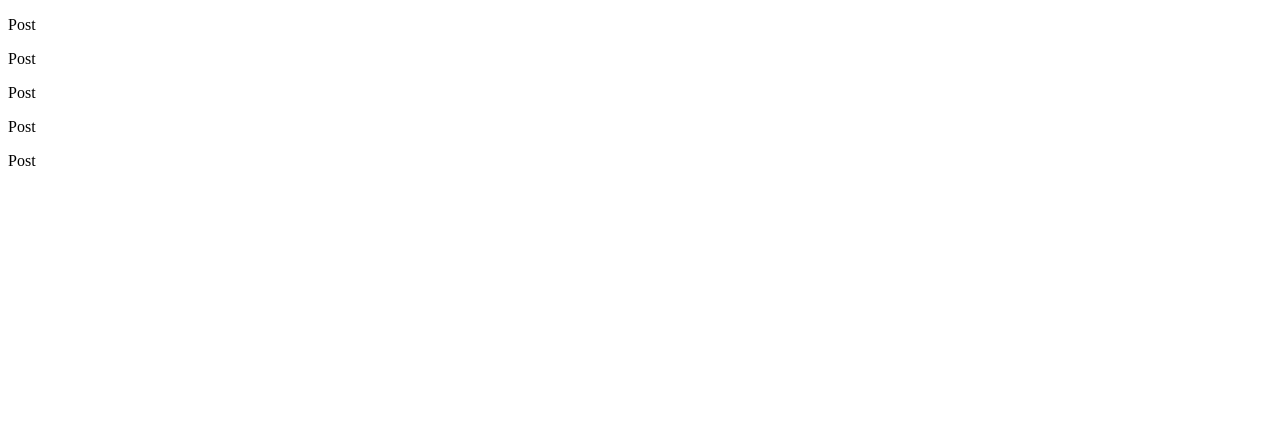
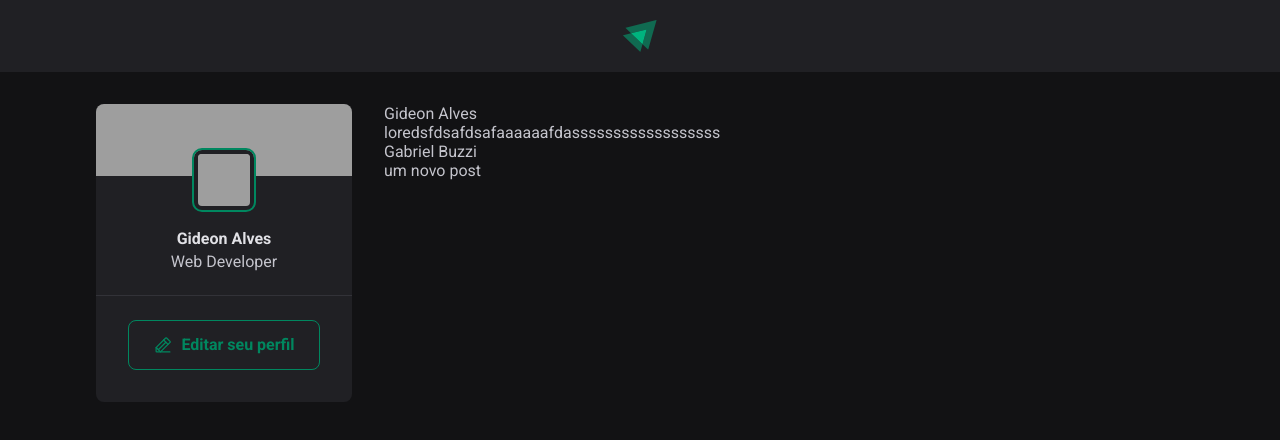
Before and after one commit to gideonalves/IgniteFeed, a React (Vite) app: page / in a window 1280 px wide. Shown: the top 440 px of the page. Built offline with nearby package versions, Linux system fonts and the light colour scheme; grey boxes are pictures that could not be loaded.

Commit message:
navegação e sidebar

```diff
--- a/index.html
+++ b/index.html
@@ -2,8 +2,15 @@
 <html lang="en">
   <head>
     <meta charset="UTF-8" />
+
+    <link rel="preconnect" href="https://fonts.googleapis.com" />
+    <link rel="preconnect" href="https://fonts.gstatic.com" crossorigin />
+
     <link rel="icon" type="image/svg+xml" href="/vite.svg" />
     <meta name="viewport" content="width=device-width, initial-scale=1.0" />
+
+
+    <link href="https://fonts.googleapis.com/css2?family=Roboto:wght@400;700&display=swap" rel="stylesheet">
     <title>Vite + React</title>
   </head>
   <body>
--- a/package.json
+++ b/package.json
@@ -10,6 +10,7 @@
     "preview": "vite preview"
   },
   "dependencies": {
+    "phosphor-react": "^1.4.1",
     "react": "^18.2.0",
     "react-dom": "^18.2.0"
   },
--- a/src/App.jsx
+++ b/src/App.jsx
@@ -1,13 +1,30 @@
-import { Post } from './Post'
+import { Header } from './components/Header';
+import { Post } from './Post';
+
+import styles from './App.module.css';
+
+import './global.css';
+import { Sidebar } from './components/Sidebar';
 
 export function App() {
   return (
+
     <div>
-      <Post />
-      <Post />
-      <Post />
-      <Post />
-      <Post />
+      <Header />
+      <div className={styles.wrapper}>
+        <Sidebar />
+        <main>
+          <Post
+            author='Gideon Alves'
+            content='loredsfdsafdsafaaaaaafdassssssssssssssssss'
+          />
+
+          <Post
+            author='Gabriel Buzzi'
+            content='um novo post'
+          />
+        </main>
+      </div>
     </div>
   )
 }
--- /dev/null
+++ b/src/App.module.css
@@ -0,0 +1,10 @@
+.wrapper {
+    max-width: 70rem;
+    margin: 2rem auto;
+    padding: 0 1rem;
+
+    display: grid;
+    grid-template-columns: 256px 1fr;
+    gap: 2rem;
+    align-items: flex-start;
+}
--- a/src/Post.jsx
+++ b/src/Post.jsx
@@ -1,3 +1,8 @@
-export function Post() {
-    return <p>Post</p>
+export function Post({content, author} ) {
+    return (
+        <div>
+    <p>{author}</p>
+    <p>{content}</p>
+    </div>
+    )
 }
--- /dev/null
+++ b/src/components/Header.jsx
@@ -0,0 +1,11 @@
+import style from './Header.module.css'
+
+import igniteLogo from '../assets/ignite-logo.svg'
+
+export function Header() {
+    return (
+        <header className={style.header}>
+            <img src={igniteLogo} alt="Logotipo do Ignite" />
+        </header>
+    )
+}
--- /dev/null
+++ b/src/components/Header.module.css
@@ -0,0 +1,10 @@
+.header {
+    background: var(--gray-800);
+    display: flex;
+    justify-content: center;
+    padding: 1.25rem 0;
+}
+
+.header img {
+    height: 2rem; /* 2rem = 36px */
+}
--- /dev/null
+++ b/src/components/Sidebar.jsx
@@ -0,0 +1,27 @@
+import { PencilLine } from 'phosphor-react'
+
+import styles from './Sidebar.module.css';
+
+export function Sidebar() {
+    return (
+        <aside className={styles.sidebar}>
+            <img
+                className={styles.cover}
+                src="https://images.unsplash.com/photo-1579403124614-197f69d8187b?crop=entropy&cs=tinysrgb&fit=max&fm=jpg&ixid=MnwyMDg4MDd8MHwxfHNlYXJjaHw4fHxkZXZ8ZW58MHx8fHwxNjgzMzMwOTEz&ixlib=rb-4.0.3&q=500&w=500" />
+
+            <div className={styles.profile}>
+                <img className={styles.avatar} src="https://avatars.githubusercontent.com/u/66545644?v=4" />
+
+                <strong>Gideon Alves</strong>
+                <span>Web Developer</span>
+            </div>
+
+            <footer>
+                <a href="#">
+                    <PencilLine size={20} />
+                    Editar seu perfil
+                </a>
+            </footer>
+        </aside>
+    )
+}
--- /dev/null
+++ b/src/components/Sidebar.module.css
@@ -0,0 +1,64 @@
+.sidebar {
+    background: var(--gray-800);
+    border-radius: 8px;
+    overflow: hidden;
+}
+
+.cover {
+    width: 100%;
+    height: 72px;
+    object-fit: cover;
+}
+
+.profile {
+    display: flex;
+    flex-direction: column;
+    align-items: center;
+
+    margin-top: calc(0px - 1.5rem - 6px);
+}
+
+.avatar {
+    width: calc(3rem + 12px);
+    height: calc(3rem + 12px);
+    border-radius: 8px;
+    border: 4px solid var(--gray-800);
+    outline: 2px solid var(--green-500);
+}
+
+.profile strong {
+    margin-top:  1rem;
+    color: var(--gray-100);
+    line-height: 1.6;
+}
+
+.sidebar footer {
+    border-top: 1px solid var(--gray-600);
+    margin-top: 1.5rem;
+    padding: 1.5rem 2rem 2rem;
+}
+
+.sidebar footer a {
+    background: transparent;
+    color: var(--green-500);
+    border: 1px solid var(--green-500);
+    border-radius: 8px;
+    height: 50px;
+    padding: 0 1.5rem;
+    font-weight: bold;
+    display: block;
+    text-decoration: none;
+
+    display: flex;
+    align-items: center;
+    justify-content: center;
+
+    gap: 0.5rem;
+
+    transition: color 0.1s background-color 0.1s;
+}
+
+.sidebar footer a:hover {
+    background: var(--green-500);
+    color: var(--white);
+}
--- /dev/null
+++ b/src/global.css
@@ -0,0 +1,30 @@
+:root {
+    --white: #ffffff;
+    --gray-100: #e1e1e6;
+    --gray-300: #c4c4cc;
+    --gray-400: #8d8d99;
+    --gray-600: #323238;
+    --gray-700: #29292e;
+    --gray-800: #202024;
+    --gray-900: #121214;
+
+    --green-500: #00875f;
+}
+
+* {
+    margin: 0;
+    padding: 0;
+    box-sizing: border-box;
+}
+
+body {
+    background: var(--gray-900);
+    color: var(--gray-300);
+    -webkit-font-smoothing: antialiased;
+}
+
+body, input, textarea, button {
+    font-family: 'Roboto', sans-serif;
+    font-weight: 400;
+    font-style: 1rem;
+}
```
Also changed, not shown: src/assets/Ignite-logo.svg (added), 1 other file (tests, documents, lock files or other folders).
